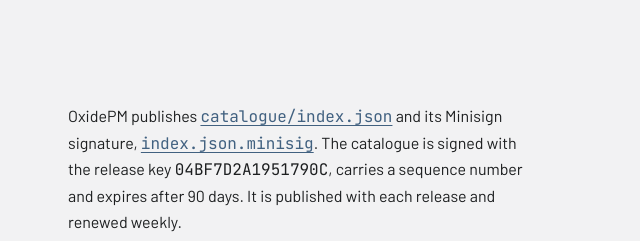
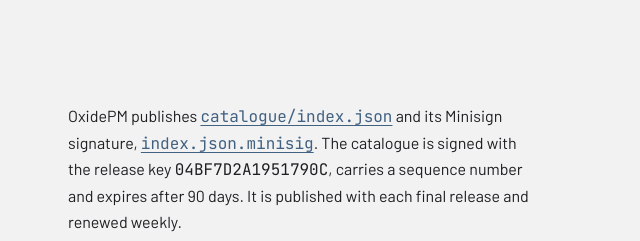
Before and after one commit to oxidekit/oxidepm.com, a plain HTML site: page security/index.html in a window 1280 px wide. Shown: the part 1165-1406 px from the top of the page, 604-1244 px from the left. Drawn offline with Linux system fonts and the light colour scheme.

Commit message:
Say the catalogue follows final releases

```diff
--- a/security/index.html
+++ b/security/index.html
@@ -100,7 +100,7 @@
       <h2 id="h-catalogue" class="h-block">Adapter catalogue</h2>
     </div>
     <div class="max-60" style="overflow-wrap:anywhere">
-      <p>OxidePM publishes <a href="https://raw.githubusercontent.com/oxidekit/oxidepm/catalogue/index.json"><code>catalogue/index.json</code></a> and its Minisign signature, <a href="https://raw.githubusercontent.com/oxidekit/oxidepm/catalogue/index.json.minisig"><code>index.json.minisig</code></a>. The catalogue is signed with the release key <code>04BF7D2A1951790C</code>, carries a sequence number and expires after 90 days. It is published with each release and renewed weekly.</p>
+      <p>OxidePM publishes <a href="https://raw.githubusercontent.com/oxidekit/oxidepm/catalogue/index.json"><code>catalogue/index.json</code></a> and its Minisign signature, <a href="https://raw.githubusercontent.com/oxidekit/oxidepm/catalogue/index.json.minisig"><code>index.json.minisig</code></a>. The catalogue is signed with the release key <code>04BF7D2A1951790C</code>, carries a sequence number and expires after 90 days. It is published with each final release and renewed weekly.</p>
       <p>The CLI and daemon refuse an unsigned or expired catalogue, a sequence older than one they have already accepted, or a mismatch with the signature. The archive must match the SHA-256 listed in the verified catalogue before unpacking.</p>
       <p><a href="/docs/adapters/import-and-enable/#import-from-the-catalogue">Import by name</a> from the signed catalogue or <a href="/docs/adapters/import-and-enable/#import-from-the-release">use the release bundle offline</a>.</p>
     </div>
```
Also changed, not shown: src/pages/security.html (+1 -1 lines).
